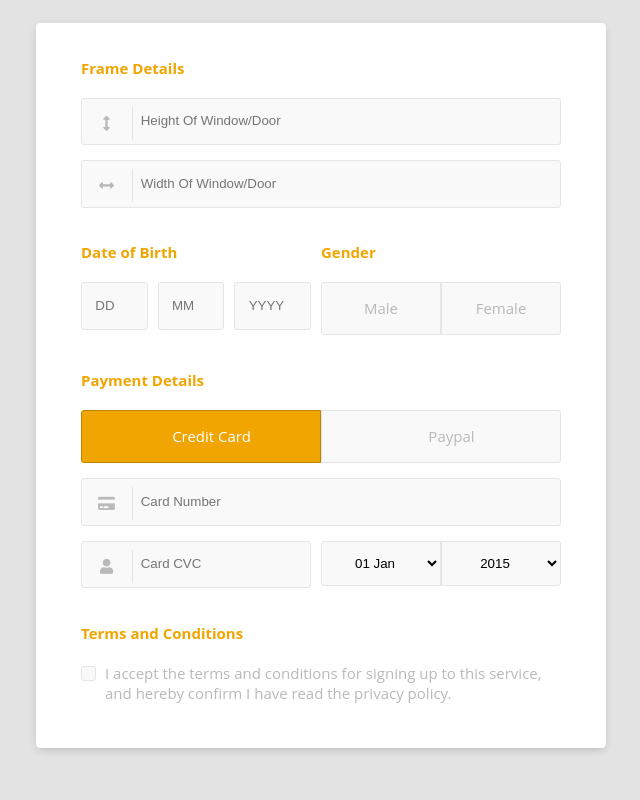
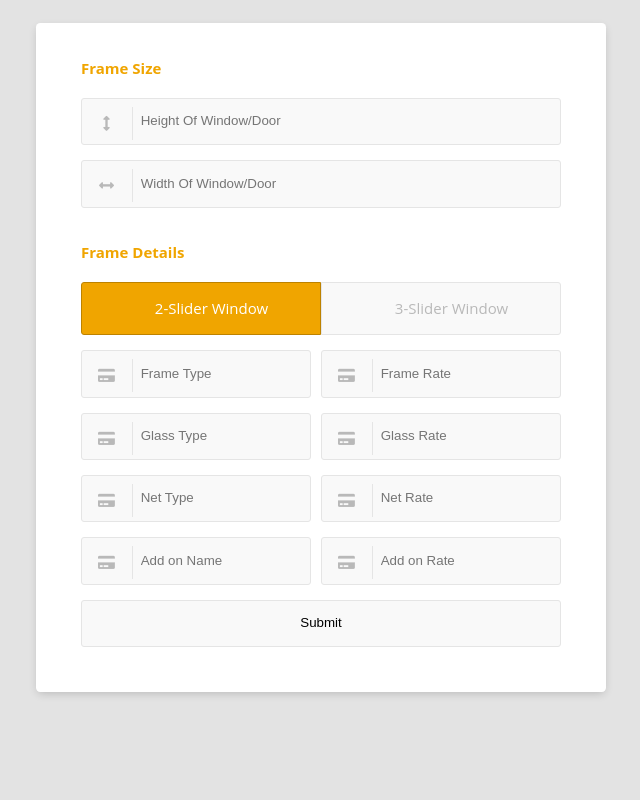
Before and after one commit to MS-Patel/WindowPlanet, a Django app: page / in a window 1280 px wide. Shown: the whole page, without its empty margins (319-959 px from the left). Run offline with Django 4.2, Linux system fonts and the light colour scheme; some libraries are stand-ins or nearby versions.

Commit message:
glass_rate

```diff
--- a/app/urls.py
+++ b/app/urls.py
@@ -6,4 +6,5 @@ app_name="app"
 
 urlpatterns = [
     path('', views.home, name="home"),
+    path('qoute', views.qoute, name="qoute"),
 ]
--- a/app/views.py
+++ b/app/views.py
@@ -4,3 +4,21 @@ from django.shortcuts import render
 
 def home(request):
     return render(request,'index.html')
+
+
+def qoute(request):
+
+    if request.method == 'POST':
+        height= float(request.POST['height'])
+        width = float(request.POST['width'])
+        frame_type = request.POST['frametype']
+        frame_rate = float(request.POST['framerate'])
+        glass_type = request.POST['glasstype']
+        glass_rate = float(request.POST['glassrate'])
+        net_type = request.POST['nettype']
+        net_rate = float(request.POST['netrate'])
+        addon = request.POST['addon']
+        addon_rate = float(request.POST['addonrate'])
+        size= height*width
+        glass_prize = size* glass_rate
+    return render(request,'qoutation.html',{'size':size,'glass_type':glass_type,'glass_prize':glass_prize})
--- a/templates/index.html
+++ b/templates/index.html
@@ -268,80 +268,71 @@
 
 <body>
     <div class="container">
-        <form>
+        <form action="{% url 'app:qoute' %}" method="post">
+            {% csrf_token %}
             <div class="row">
-                <h4>Frame Details</h4>
+                <h4>Frame Size</h4>
                 <div class="input-group input-group-icon">
-                    <input type="text" placeholder="Height Of Window/Door" name="height"/>
+                    <input type="number" step="any" placeholder="Height Of Window/Door" name="height"/>
                     <div class="input-icon"><i class="fas fa-arrows-alt-v"></i></div>
                 </div>
                 <div class="input-group input-group-icon">
-                    <input type="text" placeholder="Width Of Window/Door" name="width"/>
+                    <input type="number" step="any" placeholder="Width Of Window/Door" name="width"/>
                     <div class="input-icon"><i class="fas fa-arrows-alt-h"></i></div>
                 </div>
             </div>
             <div class="row">
-                <div class="col-half">
-                    <h4>Date of Birth</h4>
-                    <div class="input-group">
-                        <div class="col-third">
-                            <input type="text" placeholder="DD" />
-                        </div>
-                        <div class="col-third">
-                            <input type="text" placeholder="MM" />
-                        </div>
-                        <div class="col-third">
-                            <input type="text" placeholder="YYYY" />
-                        </div>
-                    </div>
-                </div>
-                <div class="col-half">
-                    <h4>Gender</h4>
-                    <div class="input-group">
-                        <input id="gender-male" type="radio" name="gender" value="male" />
-                        <label for="gender-male">Male</label>
-                        <input id="gender-female" type="radio" name="gender" value="female" />
-                        <label for="gender-female">Female</label>
-                    </div>
+                <h4>Frame Details</h4>
+                <div class="input-group">
+                    <input id="payment-method-card" type="radio" name="payment-method" value="card" checked="true" />
+                    <label for="payment-method-card"><span><i class="fa fa-cc-visa"></i>2-Slider Window</span></label>
+                    <input id="payment-method-paypal" type="radio" name="payment-method" value="paypal" />
+                    <label for="payment-method-paypal"> <span><i class="fa fa-cc-paypal"></i>3-Slider Window</span></label>
                 </div>
             </div>
             <div class="row">
-                <h4>Payment Details</h4>
-                <div class="input-group">
-                    <input id="payment-method-card" type="radio" name="payment-method" value="card" checked="true" />
-                    <label for="payment-method-card"><span><i class="fa fa-cc-visa"></i>Credit Card</span></label>
-                    <input id="payment-method-paypal" type="radio" name="payment-method" value="paypal" />
-                    <label for="payment-method-paypal"> <span><i class="fa fa-cc-paypal"></i>Paypal</span></label>
-                </div>
-                <div class="input-group input-group-icon">
-                    <input type="text" placeholder="Card Number" />
+                <div class=" col-half input-group input-group-icon">
+                    <input type="text" placeholder="Frame Type" name="frametype"/>
                     <div class="input-icon"><i class="fa fa-credit-card"></i></div>
                 </div>
-                <div class="col-half">
-                    <div class="input-group input-group-icon">
-                        <input type="text" placeholder="Card CVC" />
-                        <div class="input-icon"><i class="fa fa-user"></i></div>
-                    </div>
-                </div>
-                <div class="col-half">
-                    <div class="input-group">
-                        <select>
-                            <option>01 Jan</option>
-                            <option>02 Jan</option>
-                        </select>
-                        <select>
-                            <option>2015</option>
-                            <option>2016</option>
-                        </select>
-                    </div>
+                <div class=" col-half input-group input-group-icon">
+                    <input type="number" step="any" placeholder="Frame Rate" name="framerate"/>
+                    <div class="input-icon"><i class="fa fa-credit-card"></i></div>
                 </div>
             </div>
             <div class="row">
-                <h4>Terms and Conditions</h4>
+                <div class=" col-half input-group input-group-icon">
+                    <input type="text" placeholder="Glass Type" name="glasstype"/>
+                    <div class="input-icon"><i class="fa fa-credit-card"></i></div>
+                </div>
+                <div class=" col-half input-group input-group-icon">
+                    <input type="number" step="any" placeholder="Glass Rate" name="glassrate"/>
+                    <div class="input-icon"><i class="fa fa-credit-card"></i></div>
+                </div>
+            </div>
+            <div class="row">
+                <div class=" col-half input-group input-group-icon">
+                    <input type="text" placeholder="Net Type" name="nettype"/>
+                    <div class="input-icon"><i class="fa fa-credit-card"></i></div>
+                </div>
+                <div class=" col-half input-group input-group-icon">
+                    <input type="number" step="any" placeholder="Net Rate" name="netrate"/>
+                    <div class="input-icon"><i class="fa fa-credit-card"></i></div>
+                </div>
+            </div>
+            <div class="row">
+                <div class=" col-half input-group input-group-icon">
+                    <input type="text" placeholder="Add on Name" name="addon"/>
+                    <div class="input-icon"><i class="fa fa-credit-card"></i></div>
+                </div>
+                <div class=" col-half input-group input-group-icon">
+                    <input type="number" step="any" placeholder="Add on Rate" name="addonrate"/>
+                    <div class="input-icon"><i class="fa fa-credit-card"></i></div>
+                </div>
+            </div>
+            <div class="row">
                 <div class="input-group">
-                    <input id="terms" type="checkbox" />
-                    <label for="terms">I accept the terms and conditions for signing up to this service, and hereby
-                        confirm I have read the privacy policy.</label>
+                    <input id="terms" type="submit"/>
                 </div>
             </div>
         </form>
--- /dev/null
+++ b/templates/qoutation.html
@@ -0,0 +1,5 @@
+{{size}}
+<br>
+Glass Type:{{glass_type}}
+<br>
+Glass Prize:{{glass_prize}}
```
Also changed, not shown: 2 other files.
